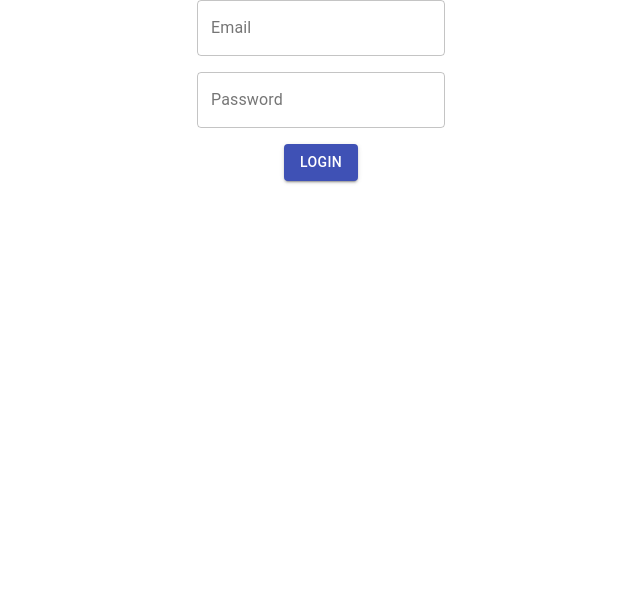
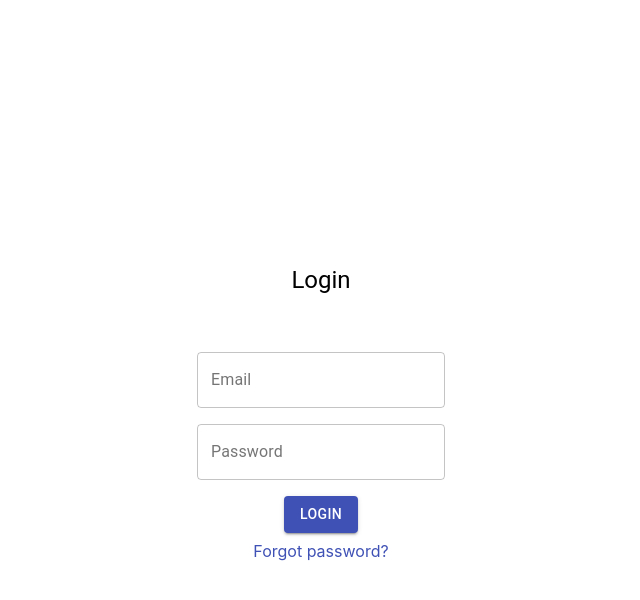
Before and after one commit to ehudthelefthand/yfc-front-react, a React (Create React App) app: page / in a window 1280 px wide. Shown: the top 600 px of the page, without its empty margins (319-959 px from the left). Built offline with nearby package versions, Linux system fonts and the light colour scheme.

Commit message:
update login page

```diff
--- a/package.json
+++ b/package.json
@@ -9,7 +9,7 @@
     "@testing-library/user-event": "^12.1.10",
     "react": "^17.0.2",
     "react-dom": "^17.0.2",
-    "react-scripts": "4.0.3",
+    "react-scripts": "^1.1.5",
     "web-vitals": "^1.0.1"
   },
   "scripts": {
--- a/src/App.js
+++ b/src/App.js
@@ -1,5 +1,6 @@
 import './App.css';
-import Login from './pages/Login'
+import Login from './pages/Login';
+import React from 'react';
 
 function App() {
     return (
--- a/src/pages/Login.js
+++ b/src/pages/Login.js
@@ -1,27 +1,86 @@
-import {
-    Button,
-    Card,
-    CardContent,
-    CardActions,
-    TextField,
-    Grid
-} from '@material-ui/core'
-import React from 'react'
+import { Button, TextField, Grid } from '@material-ui/core';
+import Link from '@material-ui/core/Link';
+import React from 'react';
+import Typography from '@material-ui/core/Typography';
+
+function Copyright(){
+    return(
+        <Typography variant="body1" color="textSecondary" alignItems="center">
+            <Link color="inherit" href="https://mater-ui.com/">
+                Your Website
+            </Link>{' '}
+            {new Date().getFullYear()}
+            {'.'}
+        </Typography>
+    );
+}
+
+// const useStyles = makeStyles((theme) =>({
+//     parper: {
+//         marginTop:
+//     }
+// }));
 
 export default function Login() {
+
     return (
-        <Grid container spacing={2} justifyContent="flex-start">
+            <Grid container spacing={2} direction="column" justifyContent="center" alignItems="center">
+                <Grid item xs={12}/>
+                <Grid item xs={12}/>
+                <Grid item xs={12}/>
+                <Grid item xs={12}/>
+                <Grid item xs={12}/>
+                <Grid item xs={12}/>
+                <Grid item xs={12}/>
+                <Grid item xs={12}/>
+                <Grid item xs={12}/>
+                <Grid item xs={12}/>
+                <Grid item xs={12}/>
+                <Grid item xs={12}/>
+                <Grid item xs={12}/>
+                <Grid item xs={12}/>
+                <Grid item xs={12}/>
+                <Grid item xs={12}/>
+                <Grid item xs={12}/>
+                <Typography component="h1" variant="h5">
+                    Login
+                </Typography>
+                <Grid item xs={12}/>
+                <Grid item xs={12}/>
+                <Grid item xs={12}/>
+
                 <Grid item xs={12}>
-                <TextField id="email" label="Email" variant="outlined" />
+                    <TextField
+                    id="email"
+                    label="Email"
+                    variant="outlined"
+                    fullWidth
+                    />
+                </Grid>
+
+                <Grid item xs={12}>
+                    <TextField
+                    id="password"
+                    label="Password"
+                    variant="outlined"
+                    fullWidth
+                    />
                 </Grid>
                 <Grid item xs={12}>
-                <TextField id="password" label="Password" variant="outlined" />
-            </Grid>
-            <Grid item xs={12}>
-                <Button variant="contained" color="primary">
+                    <Button variant="contained" color="primary" fullWidth>
                     Login
                     </Button>
                 </Grid>
+
+                <Grid container>
+                    <Grid item xs>
+                        <Link href="#" varaint="body2">
+                            Forgot password?
+                        </Link>
                     </Grid>
-    )
+                </Grid>
+
+
+            </Grid>
+            );
 }
```
Also changed, not shown: 1 other file (tests, documents, lock files or other folders). Lines whose indentation alone changed are shown as unchanged.
